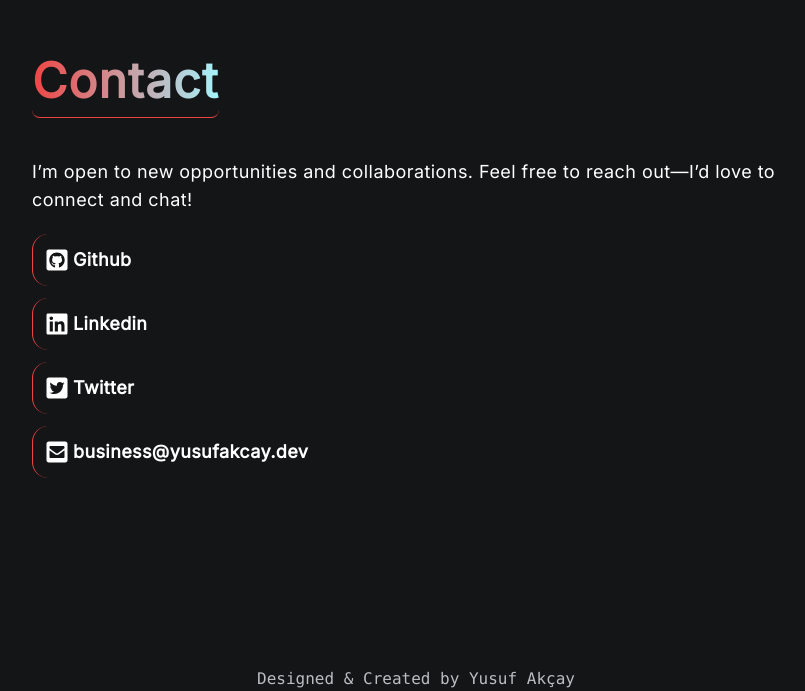
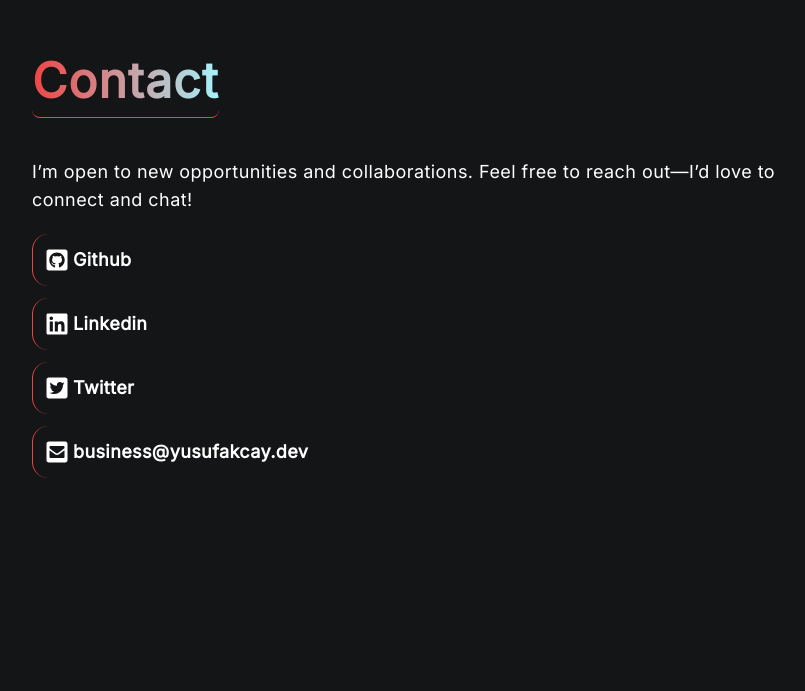
Before and after one commit to LetoSipra/my-portfolio-v2, a Next.js app: page / in a window 1280 px wide. Shown: the part 4472-5163 px from the top of the page, without its empty margins (224-1029 px from the left). After the commit the page ends 5139 px from the top, so only its background shows below. Built offline with nearby package versions, Linux system fonts and the light colour scheme.

Commit message:
production

```diff
--- a/src/app/page.tsx
+++ b/src/app/page.tsx
@@ -21,9 +21,6 @@ export default function Home() {
         <AboutMe />
         <Projects />
         <Contact />
-        <div className="mb-0.5 text-center font-mono text-gray-200/80">
-          {"Designed & Created by Yusuf Akçay"}
-        </div>
       </div>
       {/* right container */}
       <div className="flex-[0.1] hidden md:flex">{/* <SideNav /> */}</div>
```
